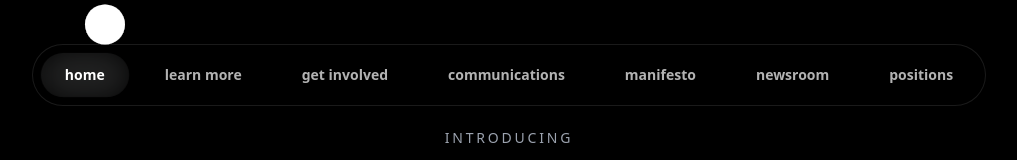
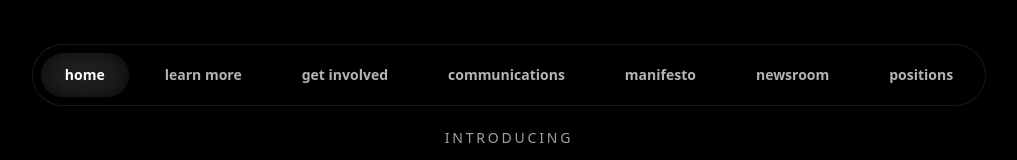
Before and after one commit to theonewithpooh-bear/mors, a React (Vite) app: page / in a window 1280 px wide. Shown: the top 160 px of the page, without its empty margins (131-1148 px from the left). Built offline with nearby package versions, Linux system fonts and the light colour scheme.

Commit message:
Remove navigation dot indicator
Eliminate the dot that follows the user around in the navigation interface.
[skip gpt_engineer]

```diff
--- a/src/components/ui/anime-navbar.jsx
+++ b/src/components/ui/anime-navbar.jsx
@@ -97,45 +97,6 @@ export function AnimeNavBar({ items, className, defaultActive = "Home", showIcon
                     />
                   )}
                 </AnimatePresence>
-
-                {isActive && (
-                  <motion.div
-                    layoutId="anime-mascot"
-                    className="absolute -top-12 left-1/2 -translate-x-1/2 pointer-events-none"
-                    initial={false}
-                    transition={{
-                      type: "spring",
-                      stiffness: 300,
-                      damping: 30,
-                    }}
-                  >
-                    <div className="relative w-12 h-12">
-                      <motion.div
-                        className="absolute w-10 h-10 bg-white rounded-full left-1/2 -translate-x-1/2"
-                        animate={
-                          hoveredTab ? {
-                            scale: [1, 1.1, 1],
-                            rotate: [0, -5, 5, 0],
-                            transition: {
-                              duration: 0.5,
-                              ease: "easeInOut"
-                            }
-                          } : {
-                            y: [0, -3, 0],
-                            transition: {
-                              duration: 2,
-                              repeat: Infinity,
-                              ease: "easeInOut"
-                            }
-                          }
-                        }
-                      >
-                        <div className="absolute inset-0 bg-black rounded-full" />
-                        <div className="absolute inset-0 bg-white rounded-full" />
-                      </motion.div>
-                    </div>
-                  </motion.div>
-                )}
               </Link>
             );
           })}
```
